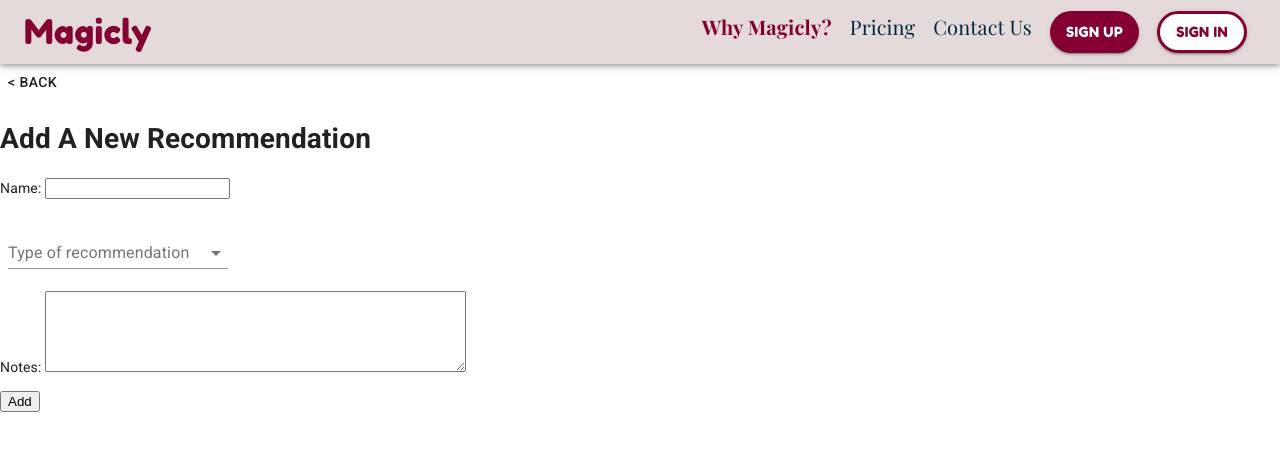
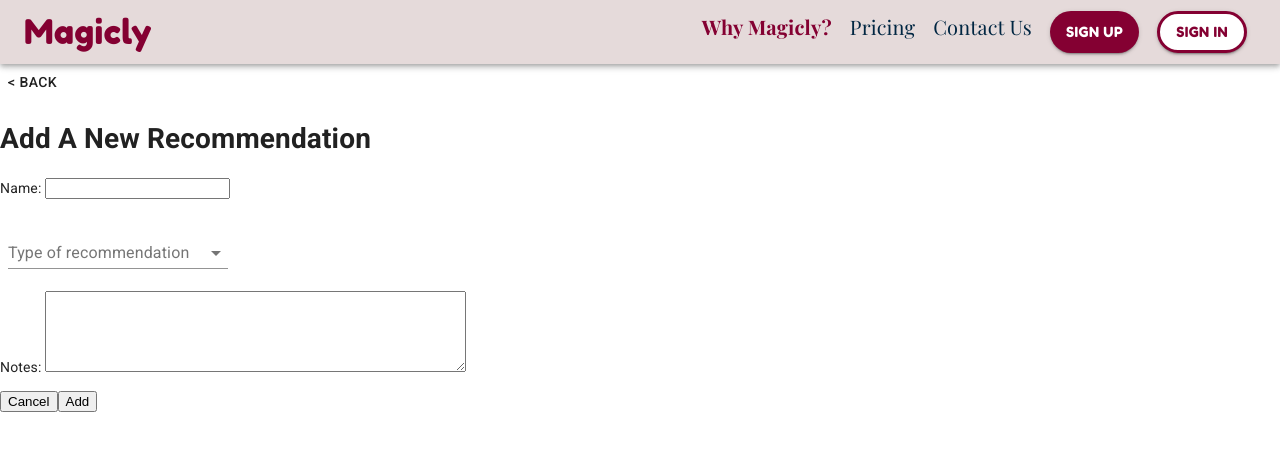
Before and after one commit to francoabaroa/magicly, a Next.js app in the folder packages/client/: page /productivity/recommendations/add in a window 1280 px wide. Shown: the top 450 px of the page. Built offline with nearby package versions, Linux system fonts and the light colour scheme; no server answers.

Commit message:
add cancel button to form

```diff
--- a/packages/client/components/home/NewHomeWorkForm.tsx
+++ b/packages/client/components/home/NewHomeWorkForm.tsx
@@ -158,7 +158,7 @@ const NewHomeWorkForm = () => {
 
         <p>Notes: <input type='text' onChange={event => setNotes(event.target.value)} autoComplete='on' /></p>
 
-        <p><button type='submit'>Add</button></p>
+        <p><button onClick={() => router.back()}>Cancel</button><button type='submit'>Add</button></p>
       </form>
     </div>
   )
--- a/packages/client/components/productivity/NewRecommendationForm.tsx
+++ b/packages/client/components/productivity/NewRecommendationForm.tsx
@@ -126,7 +126,7 @@ const NewRecommendationForm = () => {
 
         <p>Notes: <textarea name="notes" cols={50} rows={5} onChange={event => setNotes(event.target.value)} /></p>
 
-        <p><button type='submit'>Add</button></p>
+        <p><button onClick={() => router.back()}>Cancel</button><button type='submit'>Add</button></p>
       </form>
     </div>
   )
```
Also changed, not shown: 1 other file (tests, documents, lock files or other folders).
